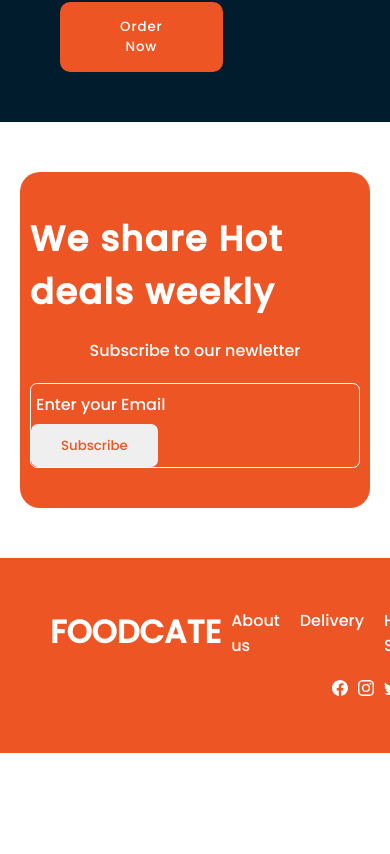
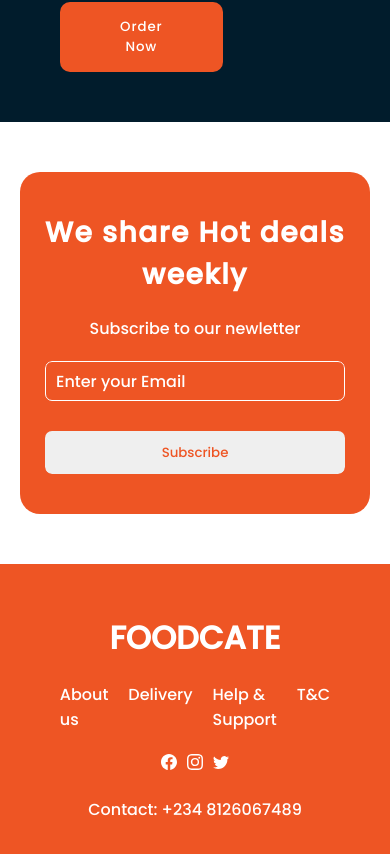
Before and after one commit to Tarvs01/foodcatejs, a React (Create React App) app: page / in a window 390 px wide. Shown: the part 4365-5219 px from the top of the page. Before the commit the page ends 5118 px from the top, so only its background shows below. Built offline with nearby package versions, Linux system fonts and the light colour scheme.

Commit message:
made more responsive chnages

```diff
--- a/src/App.css
+++ b/src/App.css
@@ -557,10 +557,18 @@ header {
 .newsletter h2 {
   font-size: 35px;
   letter-spacing: 1.5px;
+  text-align: center;
+}
+
+@media screen and (max-width: 400px) {
+  .newsletter h2 {
+    font-size: 28px;
+  }
 }
 
 .newsletter p {
   margin: 20px 0;
+  text-align: center;
 }
 
 .newsletter-mail-cont {
@@ -575,13 +583,34 @@ header {
   overflow: hidden;
 }
 
+@media screen and (max-width: 500px) {
+  .newsletter-mail-cont {
+    display: flex;
+    flex-direction: column;
+    border: none;
+  }
+
+  .newsletter-mail-cont input {
+    border: 1px solid white !important;
+    border-radius: 7px;
+    -webkit-border-radius: 7px;
+    -moz-border-radius: 7px;
+    -ms-border-radius: 7px;
+    -o-border-radius: 7px;
+  }
+
+  .newsletter-mail-cont button {
+    margin-top: 30px;
+  }
+}
+
 .newsletter-mail-cont input {
   border: none;
   height: 40px;
   width: 300px;
   background-color: transparent;
   color: white;
-  padding-left: 5px;
+  padding-left: 10px;
   outline: none;
   font-family: poppins, Arial, Helvetica, sans-serif;
   font-size: 16px;
@@ -613,6 +642,17 @@ footer {
   font-family: poppins, Arial, Helvetica, sans-serif;
   padding: 50px 50px;
   align-content: flex-start;
+}
+
+@media screen and (max-width: 900px) {
+  footer {
+    flex-direction: column;
+    align-items: center;
+  }
+
+  .footer-links-cont {
+    margin: 20px 0;
+  }
 }
 
 .footer-links-cont {
```
